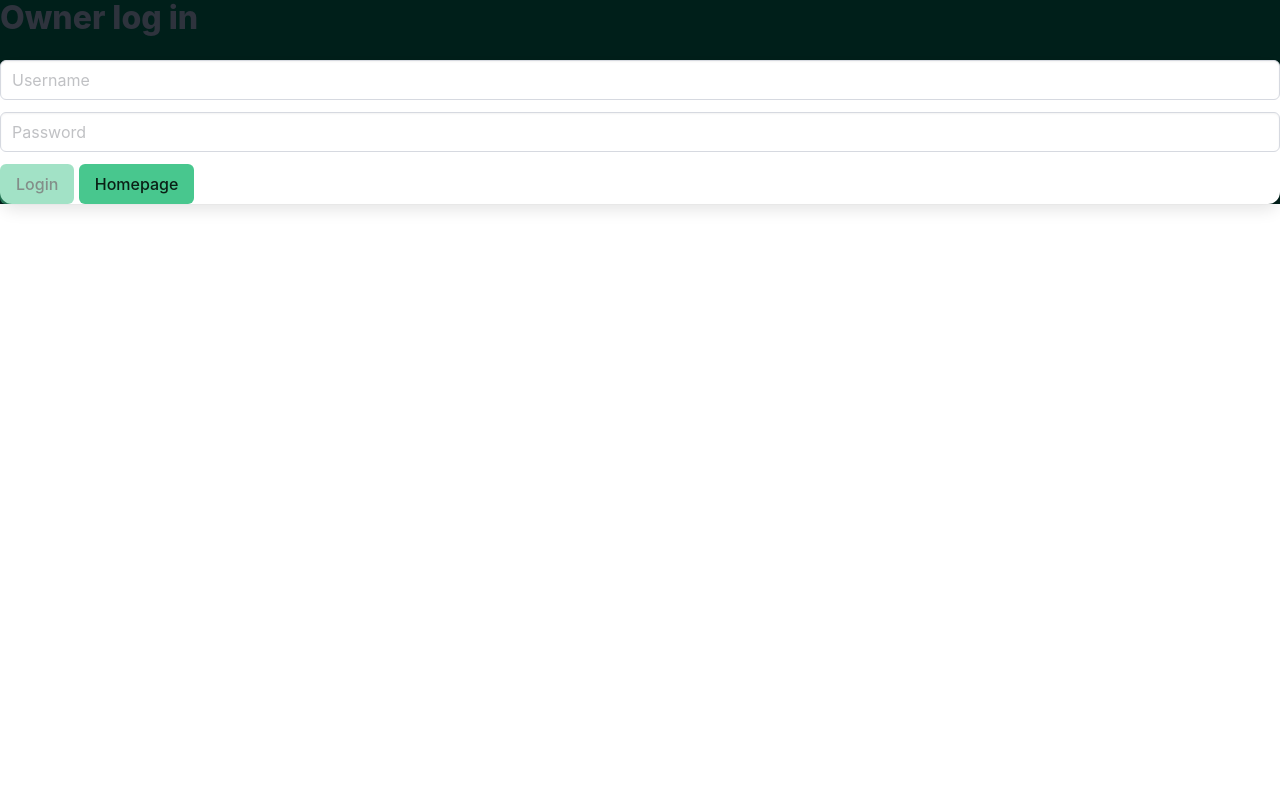
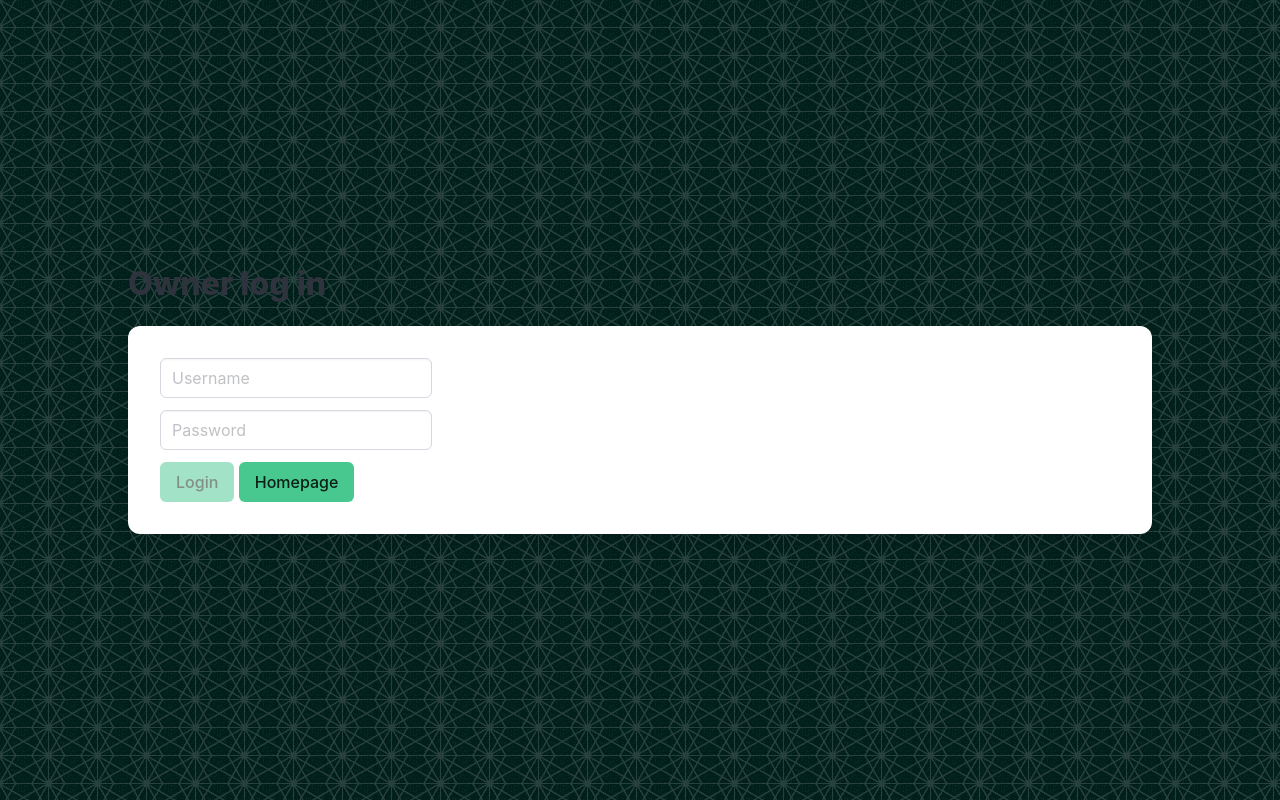
Before and after one commit to andreroblesb/portfolio, a website: page login.html in a window 1280 px wide. Drawn offline with nearby package versions, Linux system fonts and the light colour scheme; the site is published under a folder, as on GitHub Pages, so addresses that start at the root find nothing.

Commit message:
Update login.html

```diff
--- a/login.html
+++ b/login.html
@@ -5,12 +5,12 @@
     <meta name="viewport" content="width=device-width, initial-scale=1.0">
     <!-- Calling needed source files-->
     <link rel="stylesheet" href="https://cdn.jsdelivr.net/npm/bulma@1.0.0/css/bulma.min.css">
-    <link rel="stylesheet" href="/css/style.css">
+    <link rel="stylesheet" href="css/style.css">
     <title>Log in</title>
 </head>
 <body>
   <!-- Login box -->
-    <div class="edit-container has-background-primary-05" style="height: 100%; background-image: url(/static/images/black-thread-light.png); background-attachment: fixed;">
+    <div class="edit-container has-background-primary-05" style="height: 100%; background-image: url(static/images/black-thread-light.png); background-attachment: fixed;">
         <h1 class="title enlarge-button">Owner log in</h1>
         <div class=" edit-item card enlarge-button">
           <form action="/login" method="post">
```
